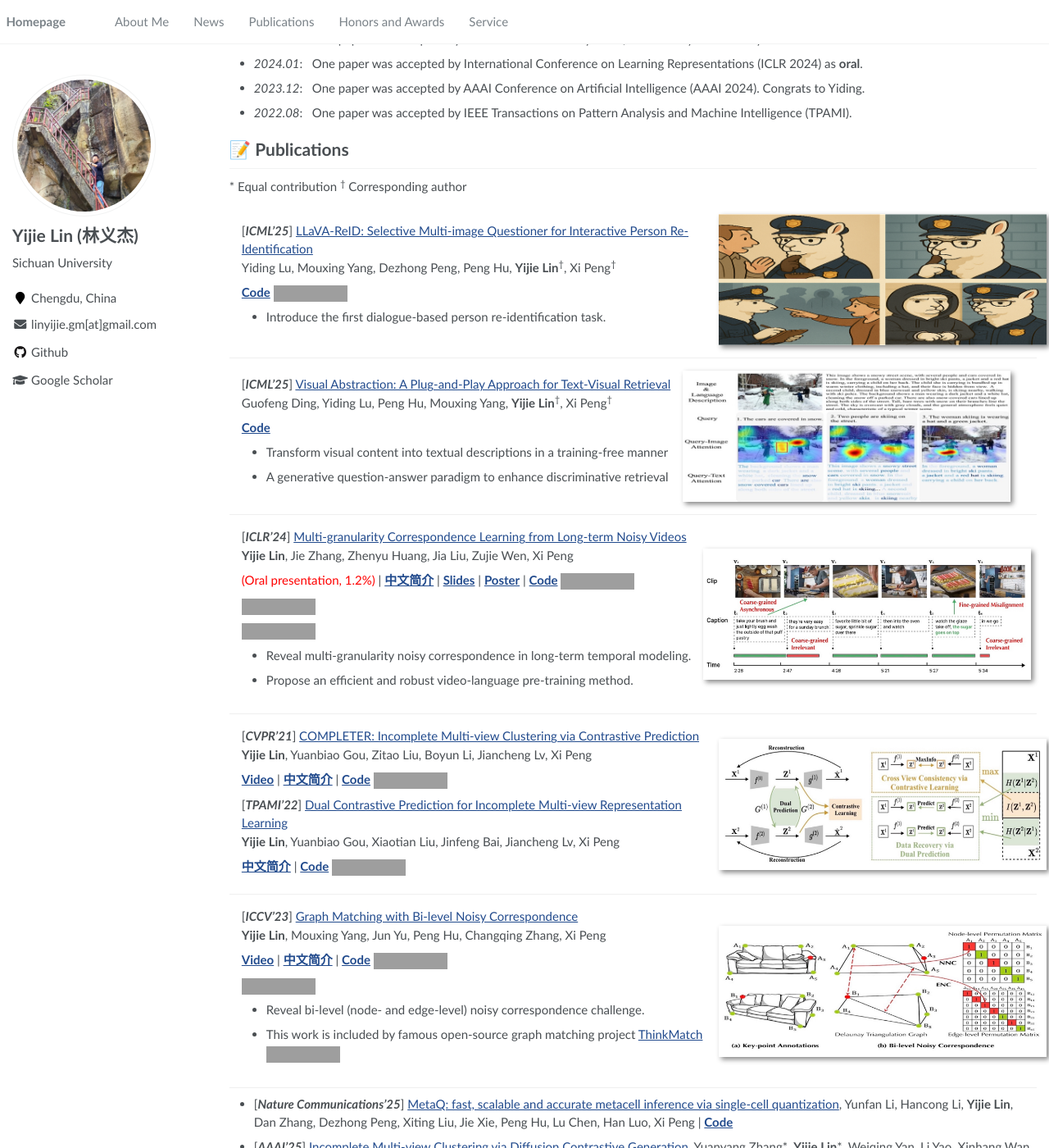
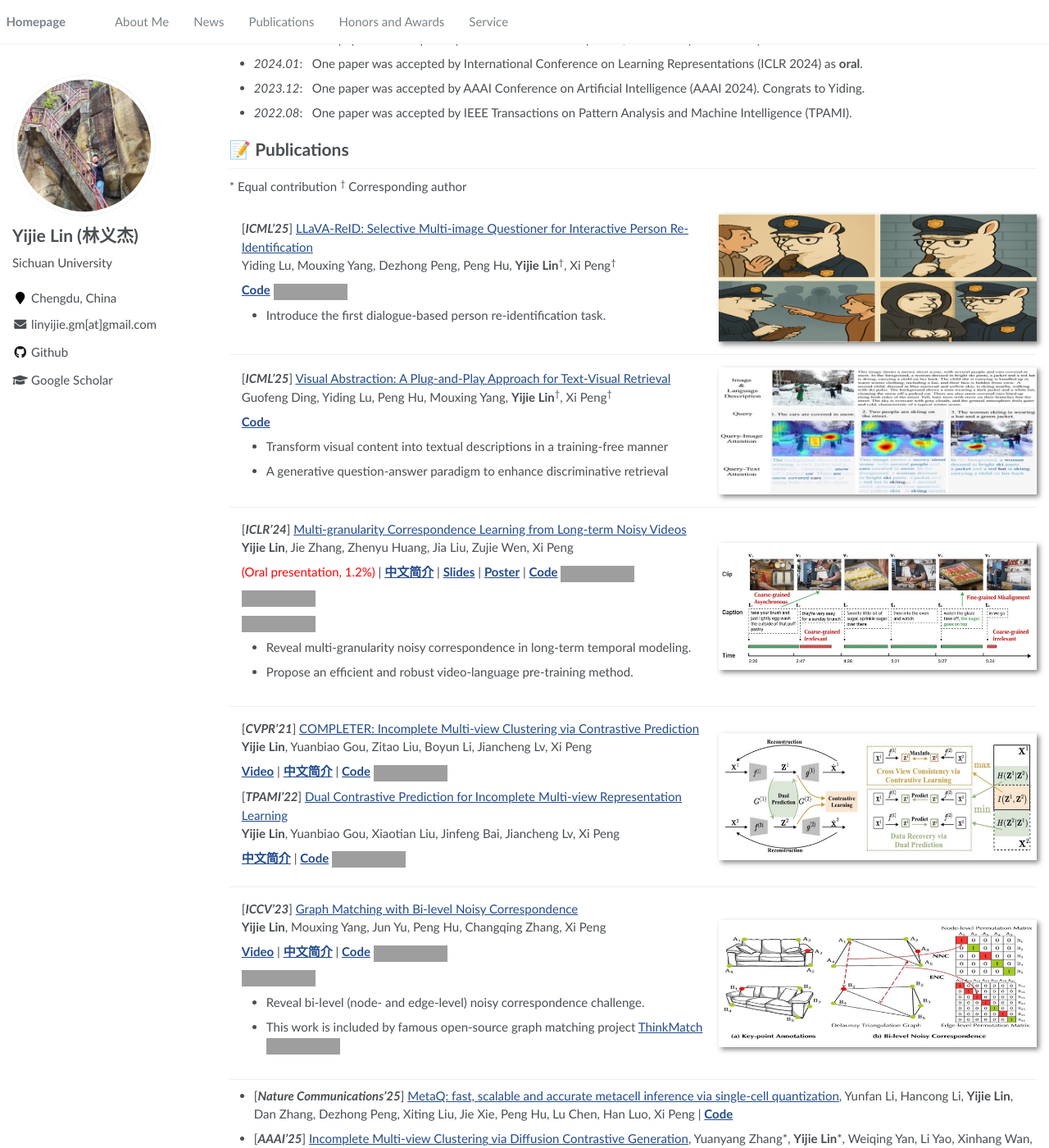
Before and after one commit to Lin-Yijie/Lin-Yijie.github.io, a Jekyll site: the page built from _pages/about.md, in a window 1280 px wide and 1400 px high, scrolled down 491 px. Shown: the whole window at 82% size. Built offline with Jekyll 4.4.1, drawn with Linux system fonts in a browser that asks for light colours; grey boxes are pictures that could not be loaded.

Commit message:
Update main.scss

```diff
--- a/assets/css/main.scss
+++ b/assets/css/main.scss
@@ -55,12 +55,7 @@
         display: flex;
         width: 100%;
         order: 2;
-        > div {
-        margin-left: auto;
-        max-width: 400px;
-        }
         img {
-            width: auto;
             max-width: 400px;
             box-shadow: 3px 3px 6px #888;
             object-fit: cover;
@@ -75,7 +70,9 @@
     // exceed medium using padding
     @include breakpoint($medium) {
         .paper-box-image{
-            justify-content: left;
+            margin-left: auto;
+            justify-content: flex-end;
+            // justify-content: left;
             // padding-bottom: 0.5em;
             min-width: 200px;
             max-width: 40%;
```
